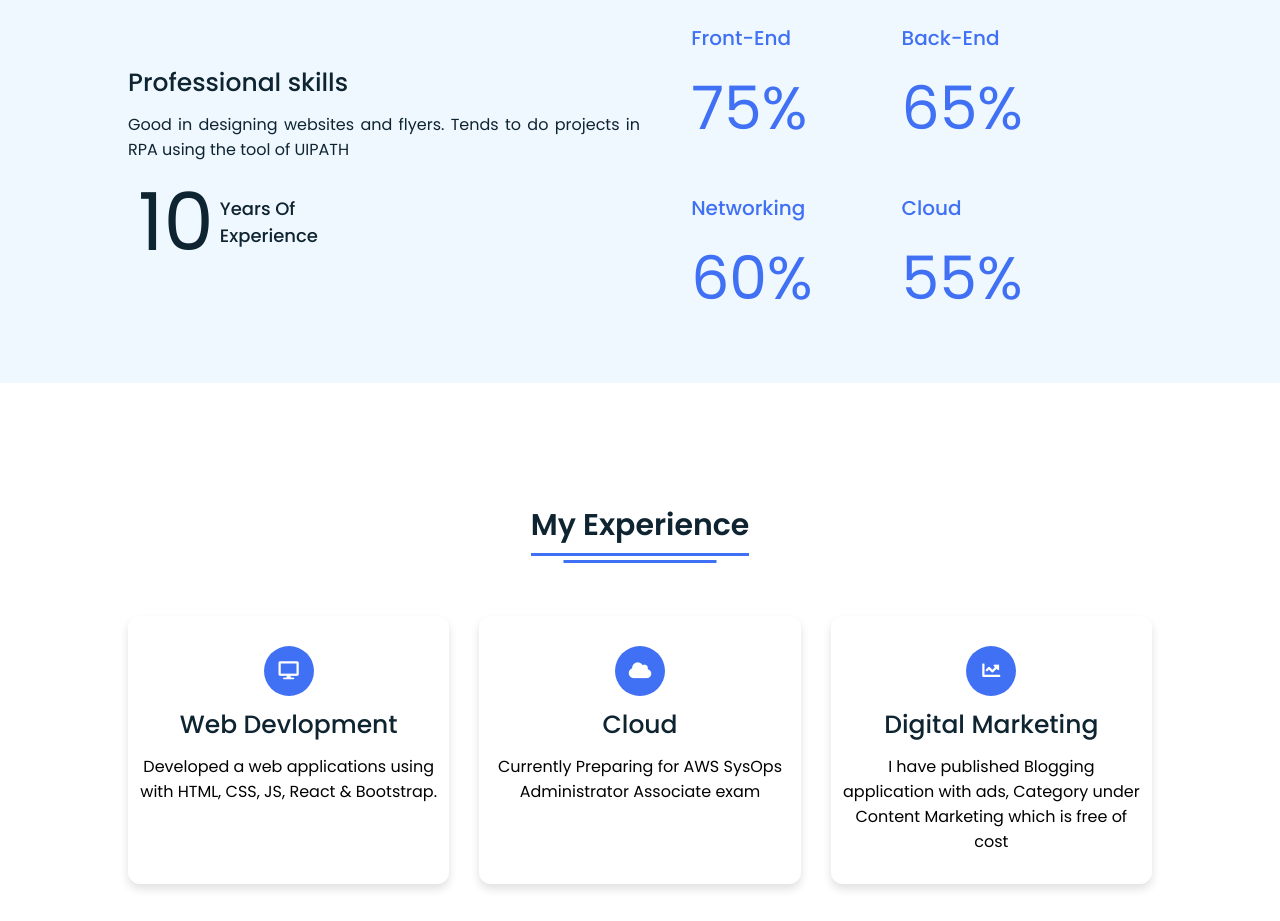
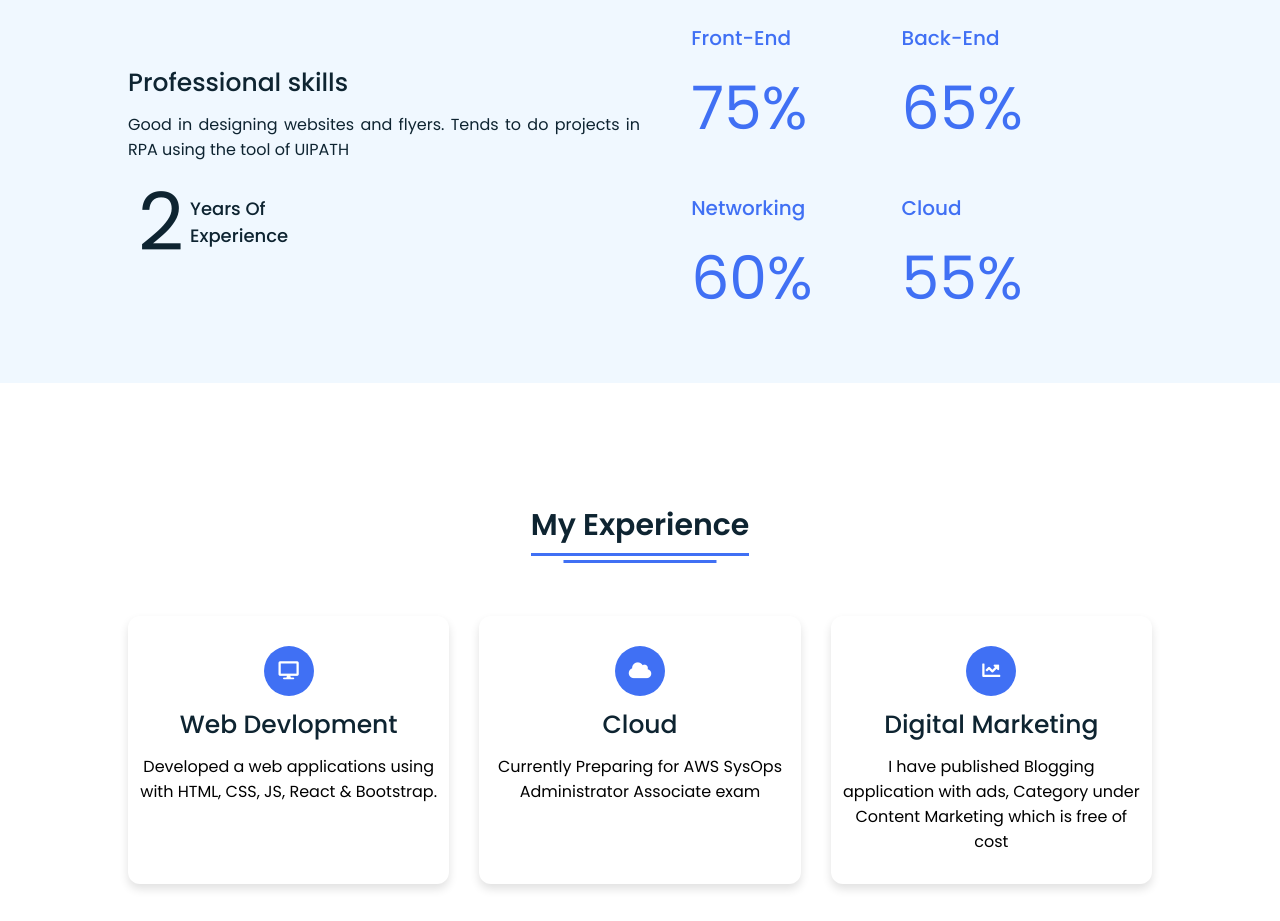
Before and after one commit to srivanthp/portfolio, a plain HTML site: page index.html in a window 1280 px wide. Shown: the part 1630-2551 px from the top of the page. Drawn offline with Linux system fonts and the light colour scheme.

Commit message:
Update index.html

```diff
--- a/index.html
+++ b/index.html
@@ -82,7 +82,7 @@
        <div class="topic">Professional skills</div>
        <p>Good in designing websites and flyers. Tends to do projects in RPA using the tool of UIPATH</p>
        <div class="experience">
-         <div class="num">10</div>
+         <div class="num">2</div>
          <div class="exp">Years Of <br> Experience</div>
        </div>
      </div>
```
